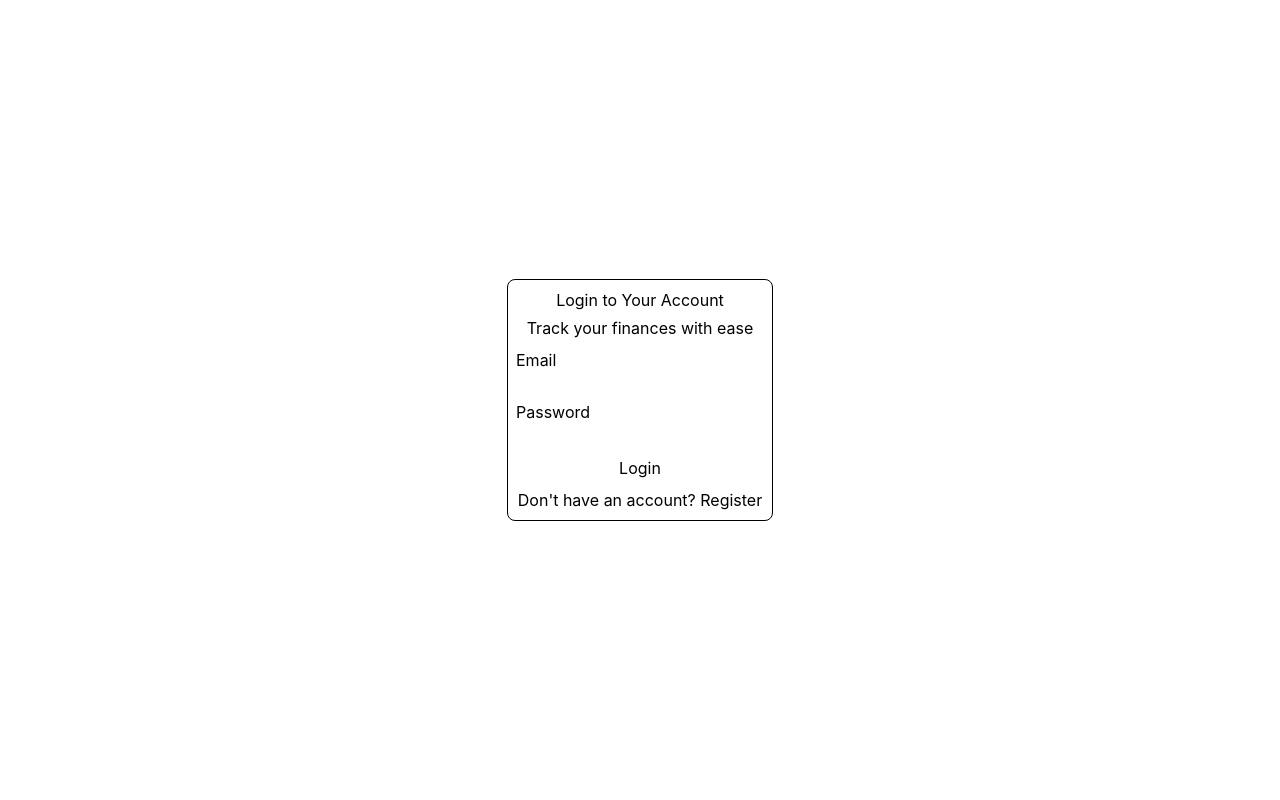
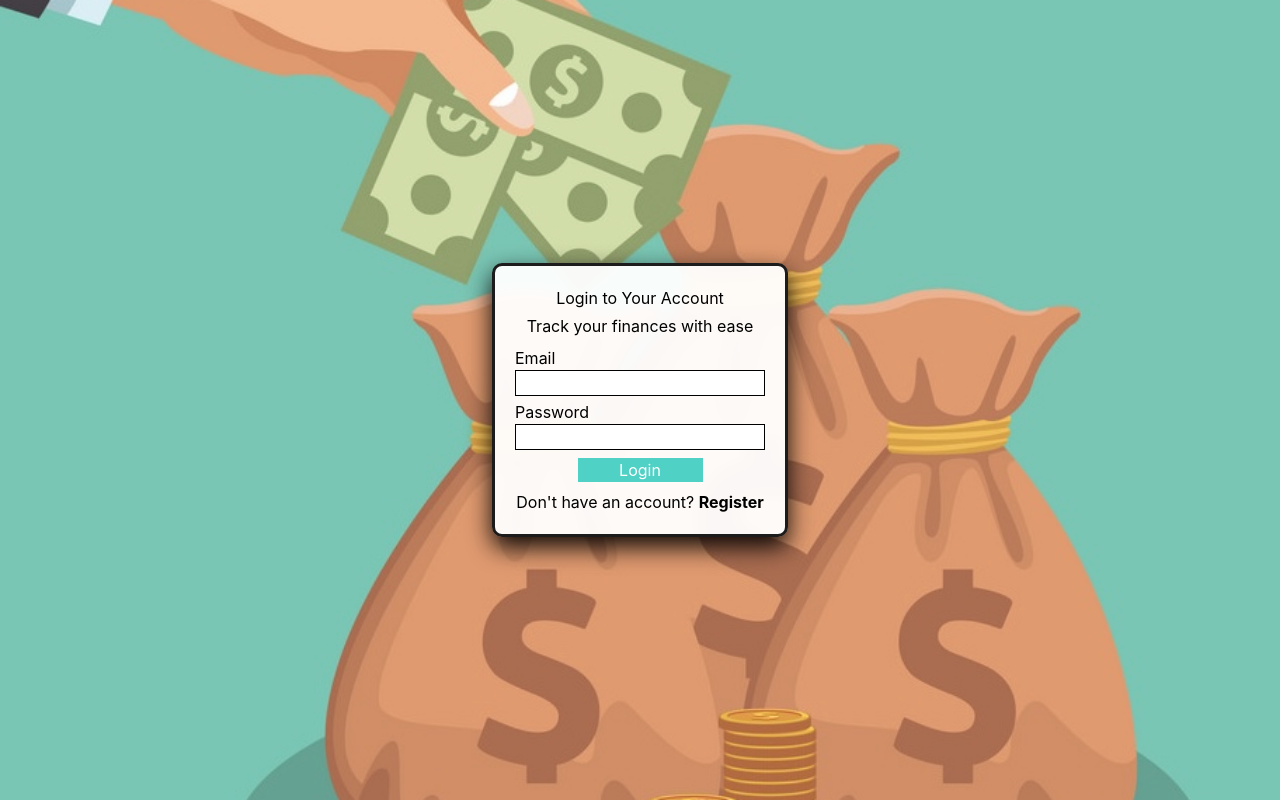
Before and after one commit to kevinnathang/financial-tracker, a React (Create React App) app in the folder frontend/: page /login in a window 1280 px wide. Built offline with nearby package versions, Linux system fonts and the light colour scheme.

Commit message:
add: login and register styling

```diff
--- a/frontend/src/components/auth/LoginForm.tsx
+++ b/frontend/src/components/auth/LoginForm.tsx
@@ -2,7 +2,7 @@
 import React from 'react';
 import { Formik, Form, Field } from 'formik';
 import * as Yup from 'yup';
-import { Box, Button, Stack, Heading, Text, Link } from '@chakra-ui/react';
+import { Box, Button, Stack, Heading, Text, Link, Center } from '@chakra-ui/react';
 import { FormControl, FormLabel, FormErrorMessage } from '@chakra-ui/form-control';
 import { Input } from '@chakra-ui/input';
 import { useToast } from '@chakra-ui/toast';
@@ -23,7 +23,7 @@ const LoginForm = () => {
     const toast = useToast();
 
     return (
-        <Box p={8} maxWidth="500px" borderWidth={1} borderRadius={8} boxShadow="lg">
+        <Box p={20} maxWidth="500px" borderWidth={0} borderRadius={0} boxShadow="lg">
             <Box textAlign="center">
                 <Heading>Login to Your Account</Heading>
                 <Text mt={4} color="gray.500">Track your finances with ease</Text>
@@ -59,30 +59,54 @@ const LoginForm = () => {
                         <Stack spacing={4} mt={8}>
                             <FormControl isInvalid={!!errors.email && touched.email}>
                                 <FormLabel>Email</FormLabel>
-                                <Field as={Input} id="email" name="email" type="email" />
+                                <Field
+                                    as={Input}
+                                    id="email"
+                                    name="email"
+                                    type="email"
+                                    borderWidth={1}
+                                    borderColor="black"
+                                    />
                                 <FormErrorMessage>{errors.email}</FormErrorMessage>
                             </FormControl>
 
                             <FormControl isInvalid={!!errors.password && touched.password}>
                                 <FormLabel>Password</FormLabel>
-                                <Field as={Input} id="password" name="password" type="password" />
+                                <Field
+                                    as={Input}
+                                    id="password"
+                                    name="password"
+                                    type="password"
+                                    borderWidth={1}
+                                    borderColor="black"/>
                                 <FormErrorMessage>{errors.password}</FormErrorMessage>
                             </FormControl>
 
-                            <Button
+                            <Box textAlign="center">
+                                <Button
                                 mt={4}
-                                colorScheme="teal"
+                                backgroundColor="#4FD1C5"
+                                color="white"
+                                _hover={{
+                                    backgroundColor: "#319795"
+                                }}
+                                transition="background-color 0.3s ease"
                                 isLoading={isSubmitting}
                                 type="submit"
-                                width="full"
-                            >
+                                width="50%"
+                                >
                                 Login
-                            </Button>
+                                </Button>
+                            </Box>
 
                             <Text mt={4} textAlign="center">
                                 Don't have an account?{" "}
-                                <Link color="teal.500" onClick={() => history.push('/register')}>
-                                    Register
+                                <Link
+                                    onClick={() => history.push('/register')}
+                                    cursor="pointer"
+                                    fontWeight="bold"
+                                >
+                                Register
                                 </Link>
                             </Text>
                         </Stack>
--- a/frontend/src/components/auth/RegisterForm.tsx
+++ b/frontend/src/components/auth/RegisterForm.tsx
@@ -31,7 +31,7 @@ const RegisterForm = () => {
   const toast = useToast();
 
   return (
-    <Box p={8} maxWidth="500px" borderWidth={1} borderRadius={8} boxShadow="lg">
+    <Box p={20} maxWidth="500px" borderWidth={0} borderRadius={0} boxShadow="lg">
       <Box textAlign="center">
         <Heading>Create Your Account</Heading>
         <Text mt={4} color="gray.500">Start tracking your finances today</Text>
@@ -67,41 +67,51 @@ const RegisterForm = () => {
             <Stack spacing={4} mt={8}>
               <FormControl isInvalid={!!errors.full_name && touched.full_name}>
                 <FormLabel>Full Name</FormLabel>
-                <Field as={Input} id="full_name" name="full_name" />
+                <Field as={Input} id="full_name" name="full_name" borderWidth={1} borderColor="black" />
                 <FormErrorMessage>{errors.full_name}</FormErrorMessage>
               </FormControl>
 
               <FormControl isInvalid={!!errors.email && touched.email}>
                 <FormLabel>Email</FormLabel>
-                <Field as={Input} id="email" name="email" type="email" />
+                <Field as={Input} id="email" name="email" type="email" borderWidth={1} borderColor="black" />
                 <FormErrorMessage>{errors.email}</FormErrorMessage>
               </FormControl>
 
               <FormControl isInvalid={!!errors.password && touched.password}>
                 <FormLabel>Password</FormLabel>
-                <Field as={Input} id="password" name="password" type="password" />
+                <Field as={Input} id="password" name="password" type="password" borderWidth={1} borderColor="black" />
                 <FormErrorMessage>{errors.password}</FormErrorMessage>
               </FormControl>
 
               <FormControl isInvalid={!!errors.confirmPassword && touched.confirmPassword}>
                 <FormLabel>Confirm Password</FormLabel>
-                <Field as={Input} id="confirmPassword" name="confirmPassword" type="password" />
+                <Field as={Input} id="confirmPassword" name="confirmPassword" type="password" borderWidth={1} borderColor="black" />
                 <FormErrorMessage>{errors.confirmPassword}</FormErrorMessage>
               </FormControl>
 
+              <Box textAlign="center">
                 <Button
                   mt={4}
-                colorScheme="teal"
+                  backgroundColor="#4FD1C5"
+                  color="white"
+                  _hover={{
+                      backgroundColor: "#319795"
+                  }}
                   isLoading={isSubmitting}
+                  transition="background-color 0.3s ease"
                   type="submit"
-                width="full"
+                  width="50%"
                 >
                   Register
                 </Button>
-
+              </Box>
               <Text mt={4} textAlign="center">
                 Already have an account?{" "}
-                <Link color="teal.500" onClick={() => history.push('/login')}>
+                <Link
+                  onClick={() => history.push('/login')}
+                  cursor="pointer"
+                  fontWeight="bold"
+                >
                   Login
                 </Link>
               </Text>
--- a/frontend/src/components/layout/AuthLayout.tsx
+++ b/frontend/src/components/layout/AuthLayout.tsx
@@ -1,4 +1,3 @@
-// src/components/layout/AuthLayout.tsx
 import React, { ReactNode } from 'react';
 import { Flex, Box } from '@chakra-ui/react';
 
@@ -13,12 +12,33 @@ const AuthLayout: React.FC<AuthLayoutProps> = ({ children }) => {
       width="full"
       align="center"
       justifyContent="center"
-      bg="gray.50"
+      position="relative"
+      _before={{
+        content: '""',
+        position: 'absolute',
+        top: 0,
+        left: 0,
+        right: 0,
+        bottom: 0,
+        backgroundImage: "url('/images/money.jpg')",
+        backgroundSize: 'cover',
+        backgroundPosition: 'center',
+        backgroundRepeat: 'no-repeat',
+        opacity: 0.85,
+        zIndex: -1
+      }}
     >
       <Box
-        p={8}
+        p={0}
         maxWidth="500px"
         width="full"
+        bg="rgba(255, 255, 255, 0.95)"
+        borderRadius="10px"
+        borderStyle="solid"
+        borderWidth="3px"
+        borderColor="rgb(28, 28, 28)"
+        boxShadow="0 10px 25px rgba(0, 0, 0, 0.95)"
+        backdropFilter="blur(5px)"
       >
         {children}
       </Box>
```
Also changed, not shown: frontend/public/images/money.jpg (added). Lines whose indentation alone changed are shown as unchanged.
